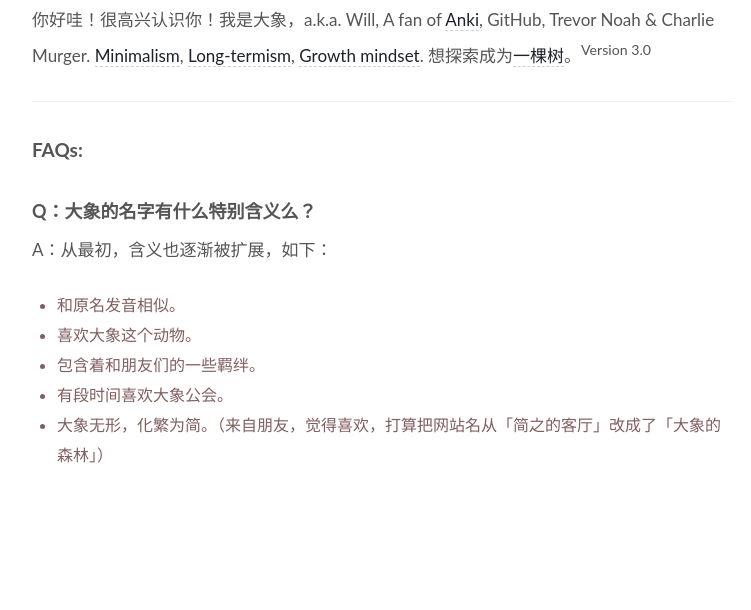
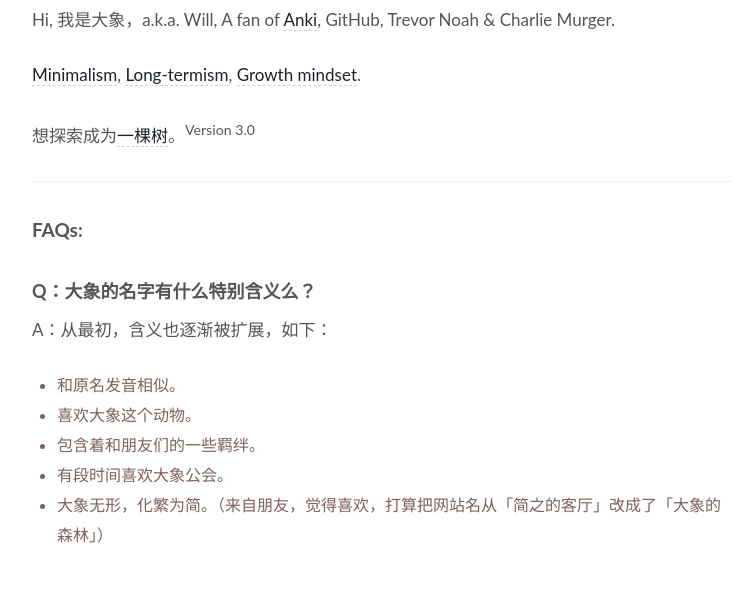
Before and after one commit to WillWang-X/willwang-x.github.io, a Jekyll site: the page built from about.md, in a window 1280 px wide. Shown: the part 500-1110 px from the top of the page, without its empty margins (258-1009 px from the left). Built offline with Jekyll 4.4.1, drawn with Linux system fonts in a browser that asks for light colours; before the commit the page ends 1030 px from its top, so only the background shows below that.

Commit message:
Define about

```diff
--- a/about.md
+++ b/about.md
@@ -7,7 +7,11 @@
 ![Me](https://i.imgur.com/OJjTJOt.jpg)
 
 
-你好哇！很高兴认识你！我是大象，a.k.a. Will, A fan of [Anki](https://github.com/willwang-x/tools/blob/main/tools/anki/anki.md), GitHub, Trevor Noah & Charlie Murger. [Minimalism](https://github.com/willwang-x/all-about-will/blob/master/define/minimalism.md), [Long-termism](https://github.com/willwang-x/workflow), [Growth mindset](https://willwang.cc/2018/10/tenet). 想探索成为[一棵树](https://willwang.cc/2019/01/life-README)。<sup>Version 3.0 </sup>
+Hi, 我是大象，a.k.a. Will, A fan of [Anki](https://github.com/willwang-x/tools/blob/main/tools/anki/anki.md), GitHub, Trevor Noah & Charlie Murger.
+
+[Minimalism](https://github.com/willwang-x/all-about-will/blob/master/define/minimalism.md), [Long-termism](https://github.com/willwang-x/workflow), [Growth mindset](https://willwang.cc/2018/10/tenet).
+
+想探索成为[一棵树](https://willwang.cc/2019/01/life-README)。<sup>Version 3.0 </sup>
 
 
 
```
